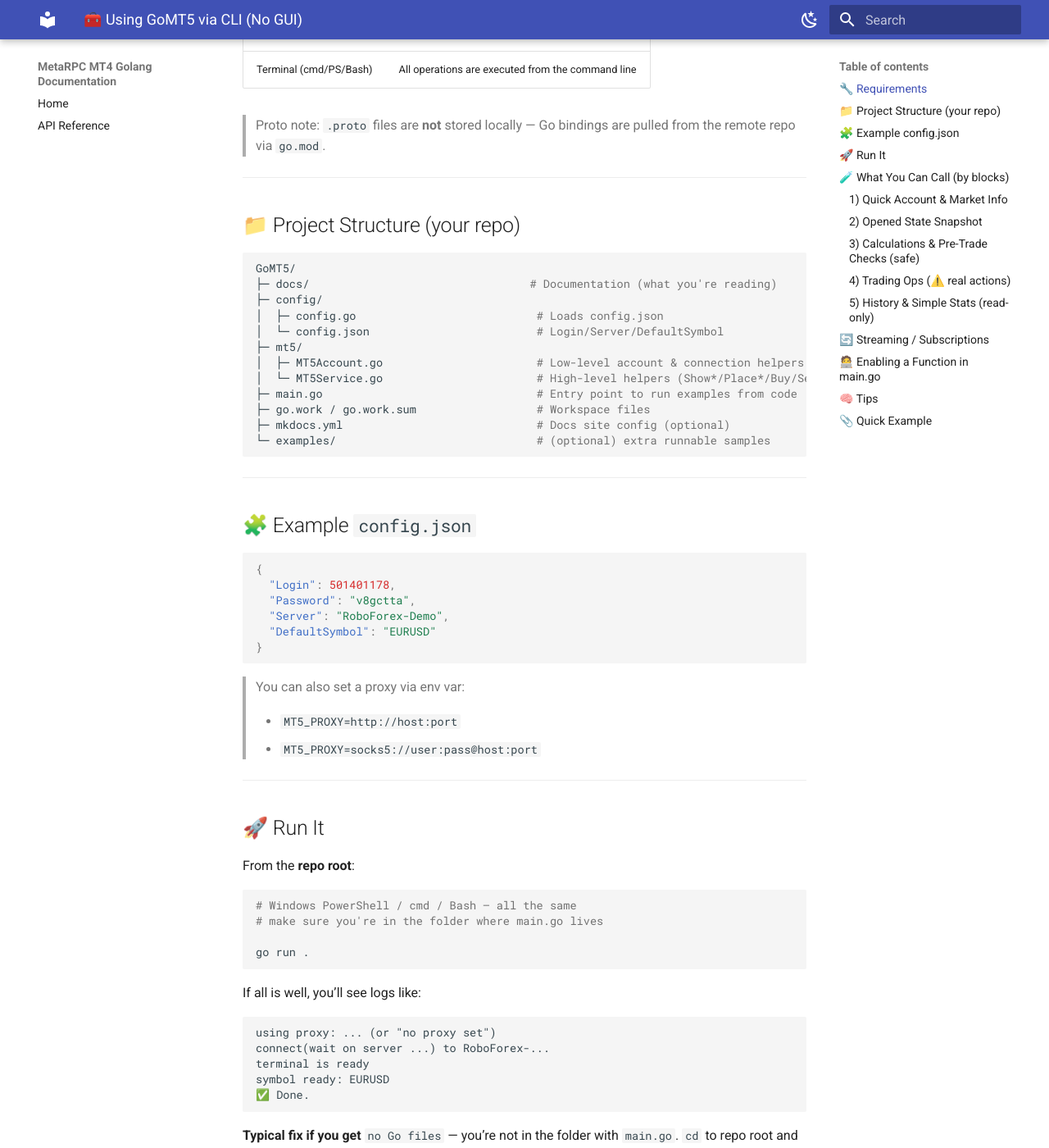
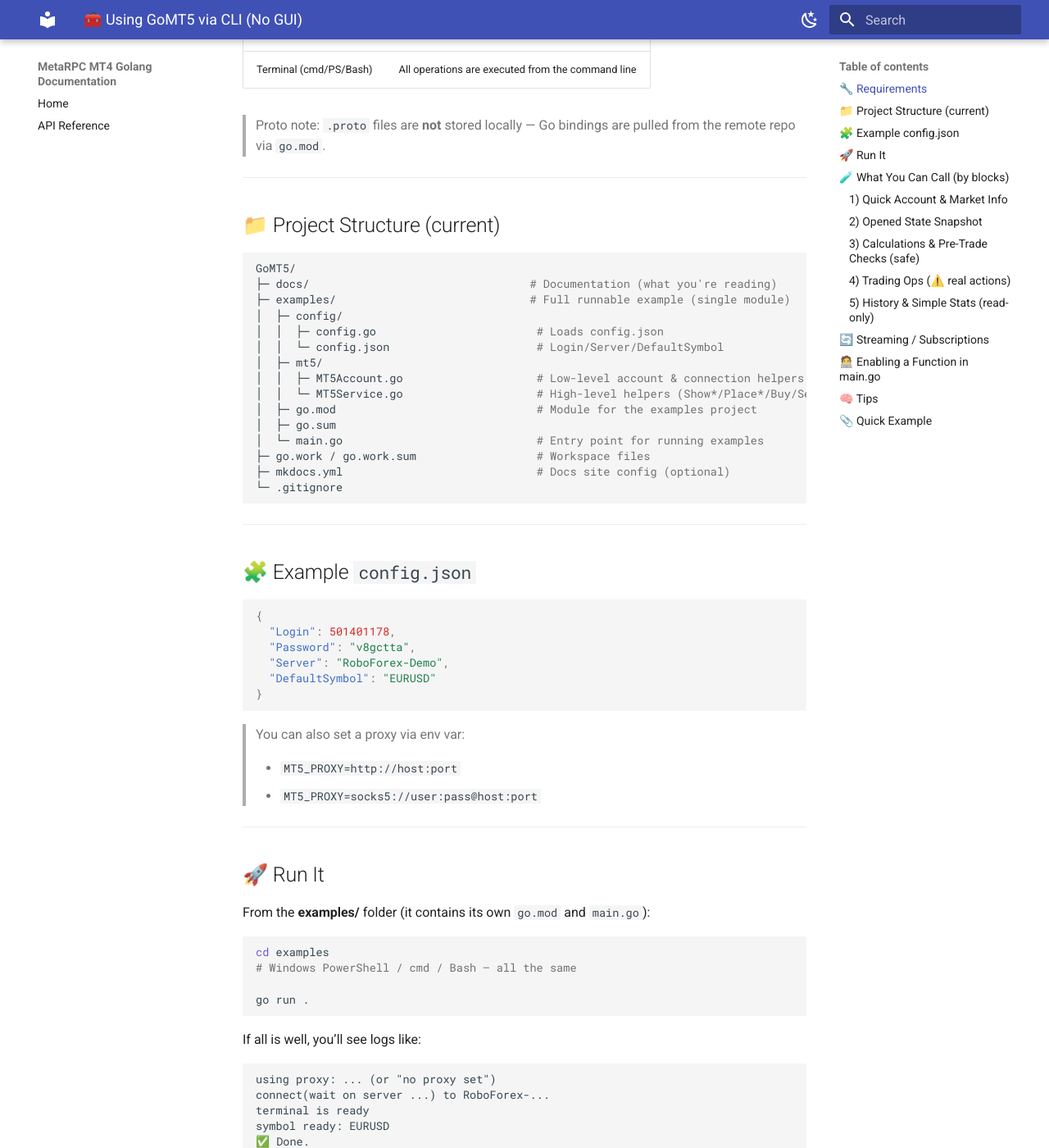
Before and after one commit to MetaRPC/GoMT5, an MkDocs documentation site: the page built from docs/Using_GoMT5.md, in a window 1280 px wide and 1400 px high, scrolled down 468 px. Shown: the whole window at 82% size. Built offline with MkDocs 1.6.1 and Material for MkDocs 9.7.7, drawn with Linux system fonts in a browser that asks for light colours; some of the changed text lies outside the part shown.

Commit message:
Update Using_GoMT5.md

````diff
--- a/docs/Using_GoMT5.md
+++ b/docs/Using_GoMT5.md
@@ -17,21 +17,24 @@
 
 ---
 
-## 📁 Project Structure (your repo)
+## 📁 Project Structure (current)
 
 ```bash
 GoMT5/
 ├─ docs/                                 # Documentation (what you're reading)
-├─ config/
-│  ├─ config.go                           # Loads config.json
-│  └─ config.json                         # Login/Server/DefaultSymbol
-├─ mt5/
-│  ├─ MT5Account.go                       # Low-level account & connection helpers
-│  └─ MT5Service.go                       # High-level helpers (Show*/Place*/Buy/Sell)
-├─ main.go                                # Entry point to run examples from code
+├─ examples/                             # Full runnable example (single module)
+│  ├─ config/
+│  │  ├─ config.go                        # Loads config.json
+│  │  └─ config.json                      # Login/Server/DefaultSymbol
+│  ├─ mt5/
+│  │  ├─ MT5Account.go                    # Low-level account & connection helpers
+│  │  └─ MT5Service.go                    # High-level helpers (Show*/Place*/Buy/Sell)
+│  ├─ go.mod                              # Module for the examples project
+│  ├─ go.sum
+│  └─ main.go                             # Entry point for running examples
 ├─ go.work / go.work.sum                  # Workspace files
 ├─ mkdocs.yml                             # Docs site config (optional)
-└─ examples/                              # (optional) extra runnable samples
+└─ .gitignore
 ```
 
 ---
@@ -56,11 +59,11 @@
 
 ## 🚀 Run It
 
-From the **repo root**:
+From the **examples/** folder (it contains its own `go.mod` and `main.go`):
 
 ```bash
+cd examples
 # Windows PowerShell / cmd / Bash — all the same
-# make sure you're in the folder where main.go lives
 
 go run .
 ```
@@ -75,7 +78,7 @@
 ✅ Done.
 ```
 
-**Typical fix if you get** `no Go files` — you’re not in the folder with `main.go`. `cd` to repo root and re-run `go run .`.
+**Typical fix if you get** `no Go files` — you’re not in `examples/`. `cd examples` and re-run `go run .`.
 
 ---
 
````
